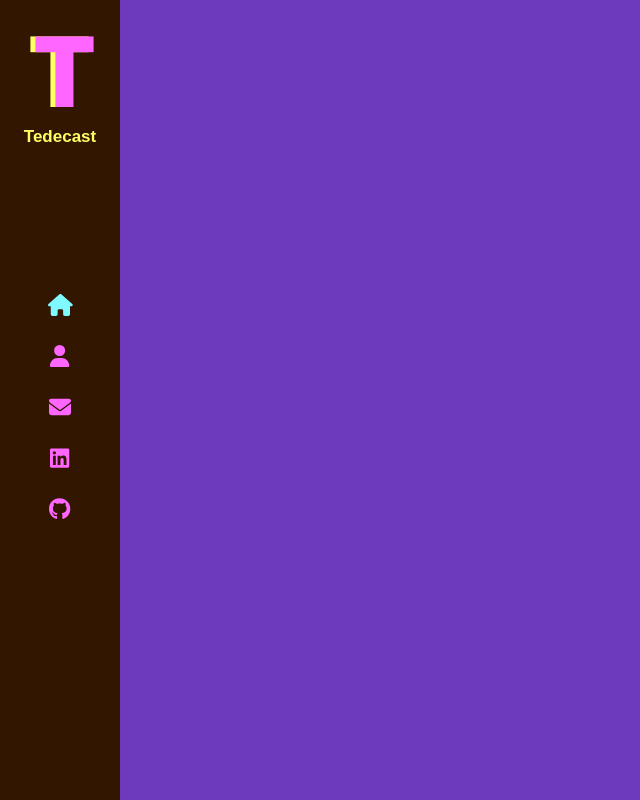
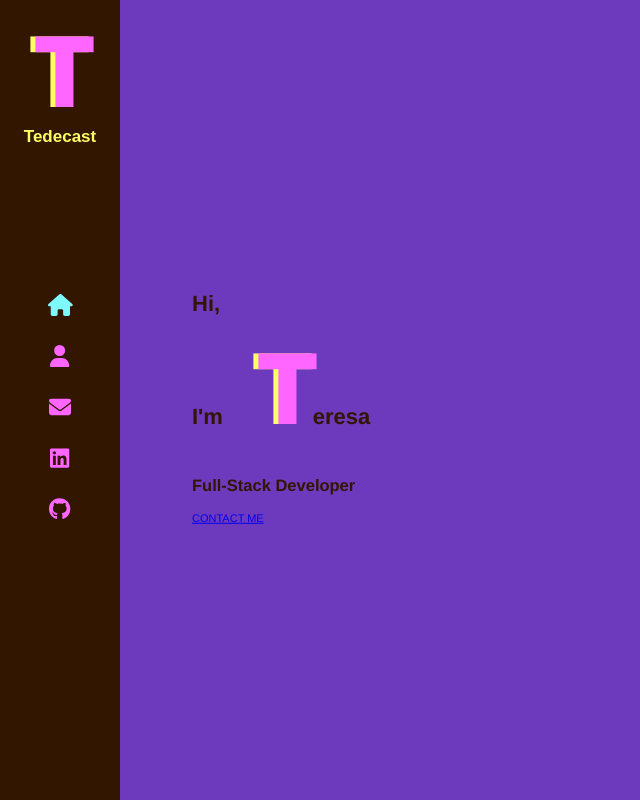
Before and after one commit to tedecast/Portfolio-Website, a React (Create React App) app: page / in a window 1280 px wide. Shown: the whole page, without its empty margins (0-640 px from the left). Built offline with nearby package versions, Linux system fonts and the light colour scheme.

Commit message:
Started fonts on home page

```diff
--- a/src/App.js
+++ b/src/App.js
@@ -15,4 +15,4 @@ function App() {
   )
 }
 
-export default App
+export default App;
--- a/src/components/Home/index.js
+++ b/src/components/Home/index.js
@@ -1,7 +1,22 @@
+import { Link } from 'react-router-dom'
+import './index.scss'
+
 const Home = () => {
   return (
     <>
-      <div className="container home-page">Hello</div>
+      <div className="container home-page">
+        <div className="text-zone">
+          <h1>
+            Hi, <br /> I'm
+            <span className="t-logo">T</span><span>eresa</span>
+            <br />
+          </h1>
+          <h2>Full-Stack Developer</h2>
+          <Link to="/contact" className="flat-button">
+            CONTACT ME
+          </Link>
+        </div>
+      </div>
     </>
   )
 }
--- a/src/components/Home/index.scss
+++ b/src/components/Home/index.scss
@@ -0,0 +1,17 @@
+.home-page {
+
+  .text-zone {
+    position: absolute;
+    left: 15%;
+    top: 50%;
+    transform: translateY(-50%);
+  }
+  .t-logo {
+    font-family: 'Coolvetica';
+    color: #ff66ff;
+    text-shadow: -5px 0px 0px #ffff66;
+    font-size: 100px;
+    margin-left: 35px;
+    margin-top: -100px;
+  }
+}
--- a/src/components/Layout/index.scss
+++ b/src/components/Layout/index.scss
@@ -0,0 +1,15 @@
+.container {
+    width: 100%;
+    will-change: contents;
+    height: 90%;
+    min-height: 566px;
+    position: absolute;
+    opacity: 0;
+    top: 5%;
+    margin: 0 auto;
+    z-index: 1;
+    transform-style: preserve-3d;
+    animation: fadeIn 1s forwards;
+    animation-delay: 1s;
+
+}
```
Also changed, not shown: src/assets/images/self-portrait.png.
